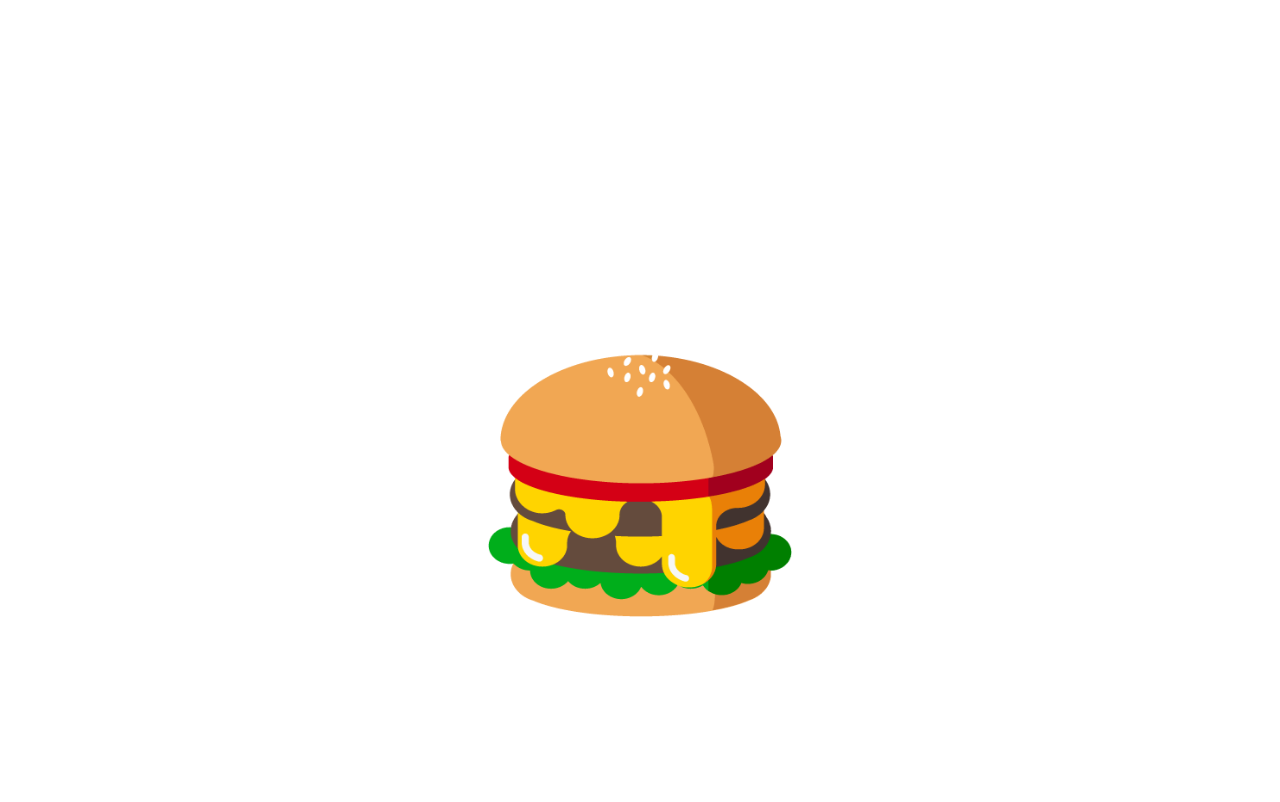
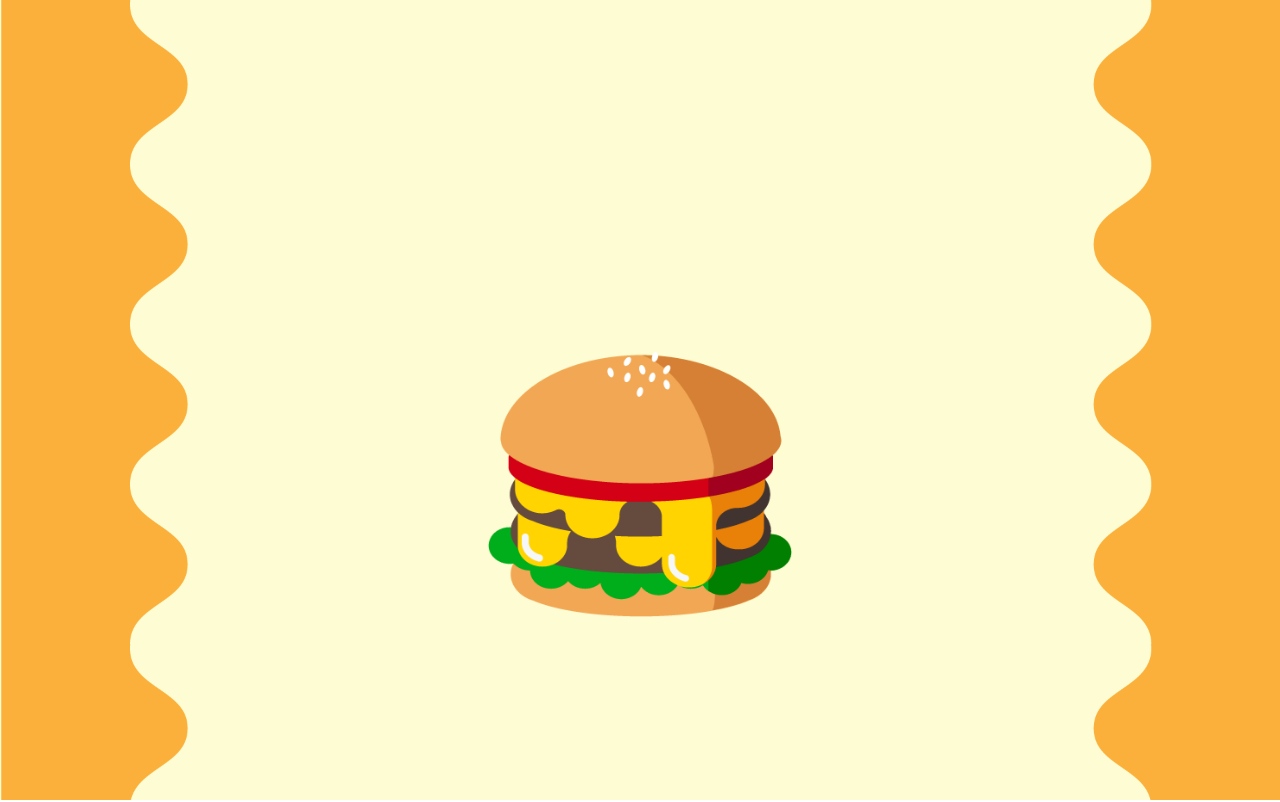
Before and after one commit to KUAD-XtechDesign/js-various2022-rea2525, a plain HTML site: page index.html in a window 1280 px wide. Shown: the top 802 px of the page. Drawn offline with nearby package versions, Linux system fonts and the light colour scheme; a web font is replaced by a local one.

Commit message:
フォント変更

```diff
--- a/cheese.css
+++ b/cheese.css
@@ -20,10 +20,34 @@ button {
 
 
   .p1{
+
     text-align:cr;
-    bottom: center;
+    text-size-adjust: 16px;
     display: none
   }
 
   div { text-align : center ;
   }
+
+@font-face {
+  font-family: 'KiwiMaru';
+  font-style: normal;
+  src: url(./fonts/KiwiMaru-Regular.ttf) format('truetype');
+}
+
+body{
+  font-family:"KiwiMaru"
+}
+
+.bg_scroll {
+  position: fixed;
+  top: 0px;
+  left: 0px;
+  z-index: -1;
+  width: 100vw;
+  height: 100vh;
+  background-image: url(./images/background.png);
+  background-position: center center;
+  background-size: cover;
+  background-size: contain;
+}
--- a/cheese.js
+++ b/cheese.js
@@ -3,3 +3,8 @@ $(function(){
       $(this).siblings('p').slideToggle();
     });
   });
+
+  $(window).scroll(function() {
+    var offset = $(this).scrollTop() / -20;
+    $('.bg_scroll').css( 'background-position', '0px ' + offset + 'px' );
+});
--- a/index.html
+++ b/index.html
@@ -7,7 +7,11 @@
     <link rel="stylesheet" href="./cheese.css" />
     <title>バーガー</title>
   </head>
+
+
+
   <body>
+
     <p class="bottom_space">&nbsp;</p>
 
     <div>
@@ -90,4 +94,7 @@
 
   </body>
 
+  <div class="bg_scroll"></div>
+
+
 </html>
```
Also changed, not shown: images/background.png (added), 3 other files.
